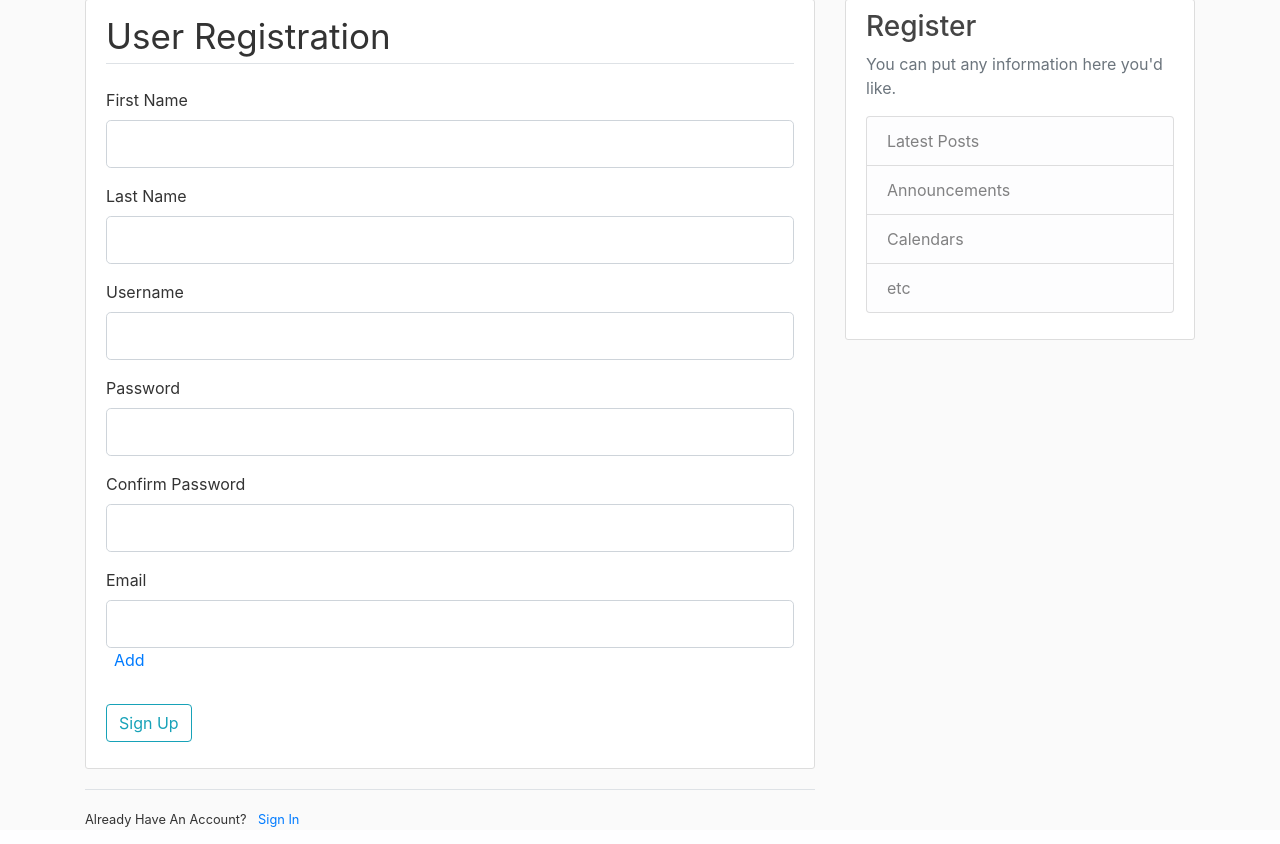
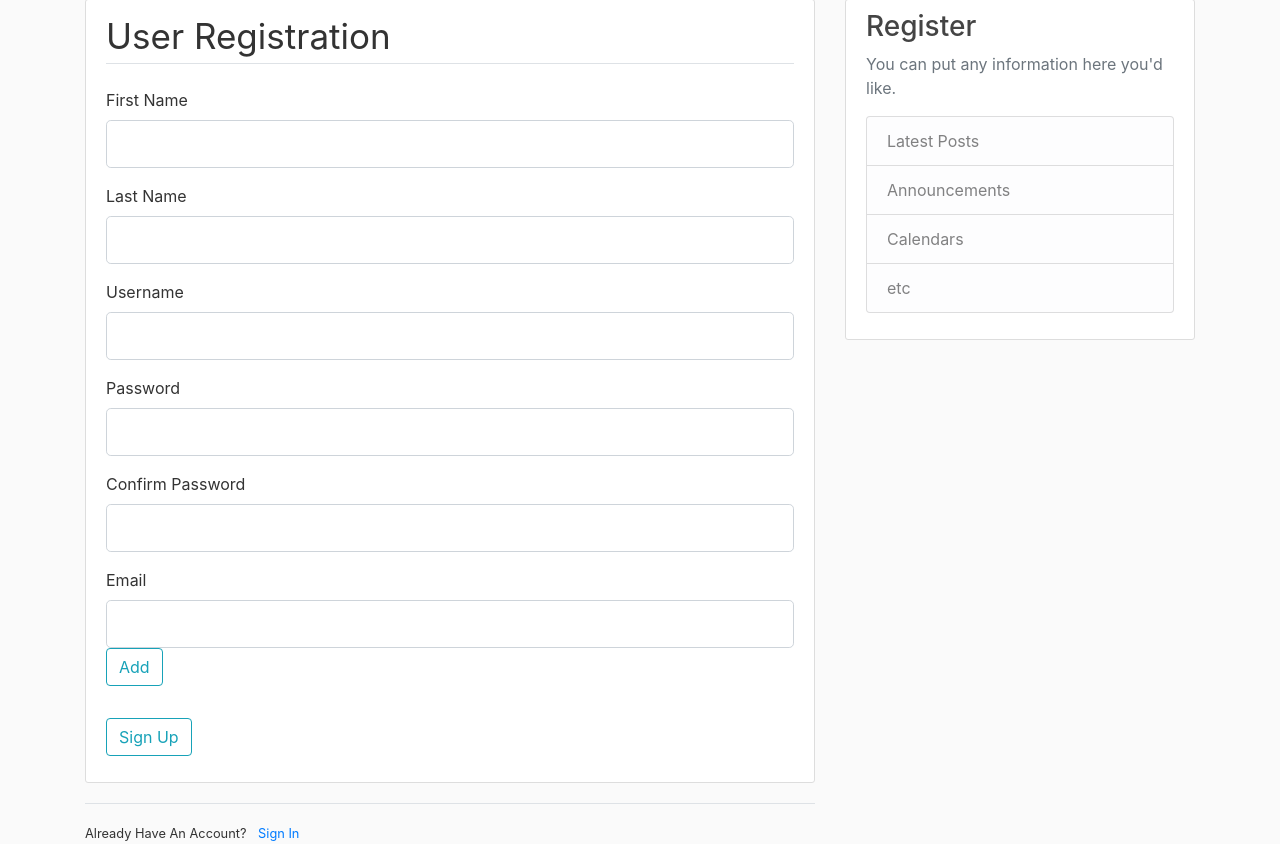
Before and after one commit to frankiekim5/ATL_Beltline, a Flask app: page /register_user in a window 1280 px wide. Shown: the part 81-925 px from the top of the page. Run offline with Flask 2, Linux system fonts and the light colour scheme; some libraries are stand-ins or nearby versions.

```diff
--- a/app.py
+++ b/app.py
@@ -172,7 +172,7 @@ def registerEmployeeVisitor():
 def login():
     form = LoginForm()
     if form.validate_on_submit():
-        if form.email.data == 'frankiekim5@gmail.com' and form.password.data == 'password':
+        if request.method == 'POST':
             flash('You have been logged in', 'success')
             return redirect(url_for('main'))
         else:
--- a/templates/register_user.html
+++ b/templates/register_user.html
@@ -2,6 +2,7 @@
 {% block navigation %}
 {% endblock navigation %}
 {% block content %}
+    <script src="{{ url_for('static', filename='js/email.js') }}"></script>
     <div class="content-section">
         <form method="POST" action="">
             {{ form.hidden_tag() }}
@@ -72,7 +73,7 @@
                         {{ form.confirm_password(class="form-control form-control-lg") }}
                     {% endif %}
                 </div>
-                <div class="form-group">
+                <div class="form-group" id="emailInput">
                     {{ form.email.label(class="form-control-label") }}
                     {% if form.email.errors %}
                         {{ form.email(class="form-control form-control-lg is-invalid") }}
@@ -83,8 +84,9 @@
                         </div>
                     {% else %}
                         {{ form.email(class="form-control form-control-lg") }}
+                        <input type="button" class="btn btn-outline-info" value="Add" onclick="addEmail('emailInput');">
                     {% endif %}
-                    <a class="ml-2" href="{{ url_for('login') }}">Add</a>
+                    <!-- <a class="ml-2" href="{{ url_for('login') }}">Add</a> -->
                 </div>
             </fieldset>
             <div class="form-group">
```
